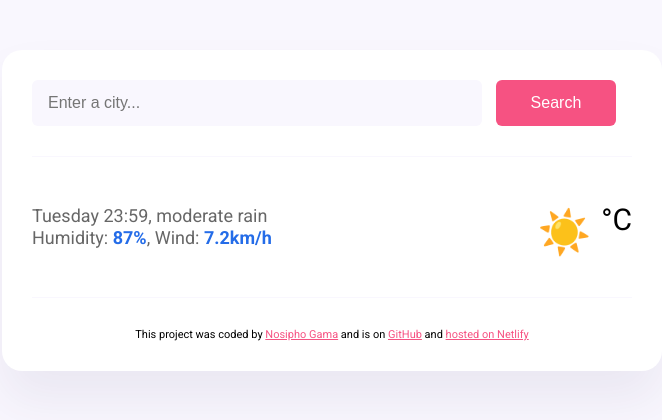
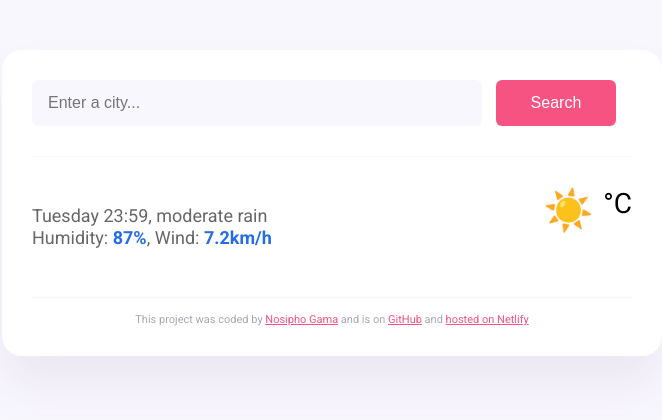
Before and after one commit to Nosipholydia/Vanilla-weather-search, a plain HTML site: page index.html in a window 1280 px wide. Shown: the whole page, without its empty margins (308-970 px from the left). Drawn offline with nearby package versions, Linux system fonts and the light colour scheme; no server answers.

Commit message:
Changed some CSS

```diff
--- a/styles.css
+++ b/styles.css
@@ -1,9 +1,6 @@
 body {
   background-color: #f9f7fe;
-
   font-family: "Roboto", sans-serif;
-  font-weight: 400;
-  font-style: normal;
 }
 .weather {
   background: white;
@@ -60,24 +57,26 @@ main {
   display: flex;
 }
 .value {
-  font-size: 85px;
+  font-size: 80px;
   font-weight: bold;
-  margin-left: 10px;
 }
 .icon {
-  font-size: 43px;
-  margin-top: 20px;
+  position: relative;
+
+  font-size: 40px;
+  margin-right: 10px;
 }
+
 .unit {
-  font-size: 30px;
-  margin-top: 15px;
+  font-size: 28px;
+  position: relative;
 }
 footer {
   border-top: 1px solid #f9f7fe;
-  padding: 30px 0 0 0;
+  padding-top: 15px;
   font-size: 11px;
   text-align: center;
-  color: rgba (0, 0, 0, 0.5);
+  color: rgba(39, 33, 66, 0.4);
 }
 a {
   color: #f65282;
```
